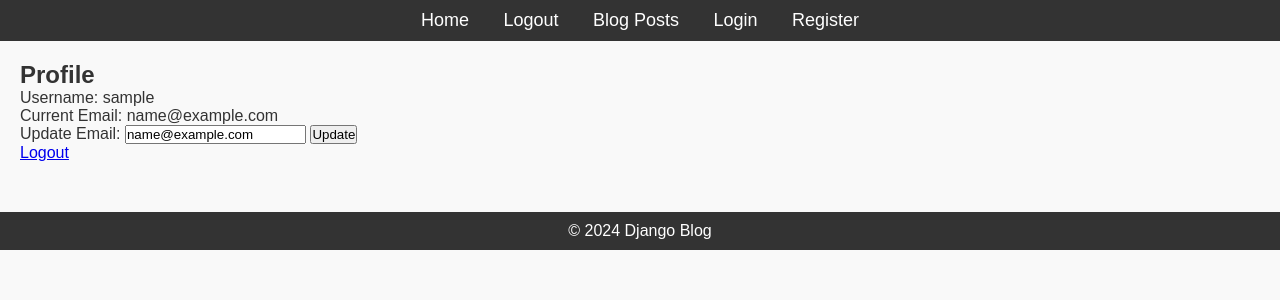
After one commit to IjalusiMargaret/Alx_DjangoLearnLab, a Django app: page /profile/ in a window 1280 px wide. The commit adds this page. Shown: the top 300 px of the page. Run offline with Django 5.2, Linux system fonts and the light colour scheme; the visitor is signed in with stand-in values (Sample User, id 1).

Commit message:
task 1 done

```diff
--- a/django_blog/blog/templates/blog/base.html
+++ b/django_blog/blog/templates/blog/base.html
@@ -1,3 +1,5 @@
+{% load static %}
+
 <!DOCTYPE html>
 <html lang="en">
 <head>
@@ -11,6 +13,7 @@
         <nav>
             <ul>
                 <li><a href="{% url 'home' %}">Home</a></li>
+                <li><a href="{% url 'logout' %}">Logout</a></li>
                 <li><a href="{% url 'posts' %}">Blog Posts</a></li>
                 <li><a href="{% url 'login' %}">Login</a></li>
                 <li><a href="{% url 'register' %}">Register</a></li>
--- /dev/null
+++ b/django_blog/blog/templates/blog/profile.html
@@ -0,0 +1,16 @@
+{% extends 'blog/base.html' %}
+{% load static %}
+{% block content %}
+<h2>Profile</h2>
+<p>Username: {{ request.user.username }}</p>
+<p>Current Email: {{ request.user.email }}</p>
+
+<form method="POST">
+    {% csrf_token %}
+    <label for="email">Update Email:</label>
+    <input type="email" name="email" value="{{ request.user.email }}" required>
+    <button type="submit">Update</button>
+</form>
+
+<p><a href="{% url 'logout' %}">Logout</a></p>
+{% endblock %}
--- /dev/null
+++ b/django_blog/blog/urls.py
@@ -0,0 +1,11 @@
+from django.urls import path
+from . import views
+
+urlpatterns = [
+    path('login/', views.login_view, name='login'),
+    path('logout/', views.logout_view, name='logout'),
+    path('register/', views.register_view, name='register'),
+    path('profile/', views.profile_view, name='profile'),
+    path('', views.home, name='home'),  # Homepage
+    path('posts/', views.post_list, name='posts'),
+]
--- a/django_blog/blog/views.py
+++ b/django_blog/blog/views.py
@@ -1,3 +1,58 @@
-from django.shortcuts import render
+from django.shortcuts import render, redirect
+from django.contrib.auth import login, logout
+from django.contrib.auth.forms import AuthenticationForm, UserCreationForm
+from django.contrib.auth.decorators import login_required
+from django.contrib.auth.models import User
+from django import forms
 
-# Create your views here.
+# Extend UserCreationForm to include email
+class CustomUserCreationForm(UserCreationForm):
+    email = forms.EmailField(required=True)
+
+    class Meta:
+        model = User
+        fields = ["username", "email", "password1", "password2"]
+
+def register_view(request):
+    if request.method == 'POST':
+        form = CustomUserCreationForm(request.POST)
+        if form.is_valid():
+            user = form.save()
+            login(request, user)
+            return redirect('profile')
+    else:
+        form = CustomUserCreationForm()
+    return render(request, 'blog/register.html', {'form': form})
+
+def login_view(request):
+    if request.method == 'POST':
+        form = AuthenticationForm(request, data=request.POST)
+        if form.is_valid():
+            user = form.get_user()
+            login(request, user)
+            return redirect('profile')
+    else:
+        form = AuthenticationForm()
+    return render(request, 'blog/login.html', {'form': form})
+
+def logout_view(request):
+    logout(request)
+    return redirect('login')
+
+# Profile View (GET + POST for updating profile)
+@login_required
+def profile_view(request):
+    if request.method == 'POST':
+        request.user.email = request.POST.get('email')
+        request.user.save()
+        return redirect('profile')
+    return render(request, 'blog/profile.html')
+
+
+
+
+def home(request):
+    return render(request, 'blog/home.html')
+
+def post_list(request):
+    return render(request, 'blog/post_list.html')
--- a/django_blog/django_blog/urls.py
+++ b/django_blog/django_blog/urls.py
@@ -15,8 +15,9 @@ Including another URLconf
     2. Add a URL to urlpatterns:  path('blog/', include('blog.urls'))
 """
 from django.contrib import admin
-from django.urls import path
+from django.urls import path, include
 
 urlpatterns = [
     path('admin/', admin.site.urls),
+    path('', include('blog.urls')),  # include blog urls
 ]
```
Also changed, not shown: django_blog/blog/templates/blog/login.html (added, +10 -0 lines), django_blog/blog/templates/blog/register.html (added, +11 -0 lines), django_blog/README.md (added).
